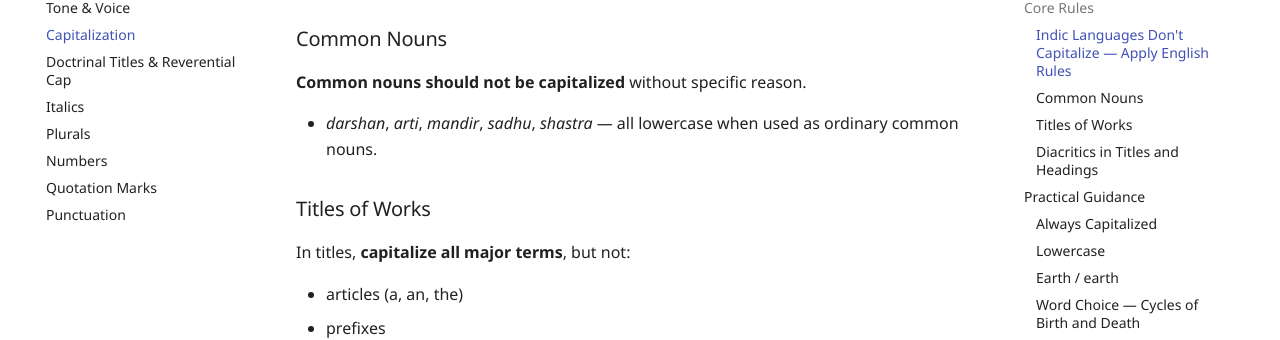
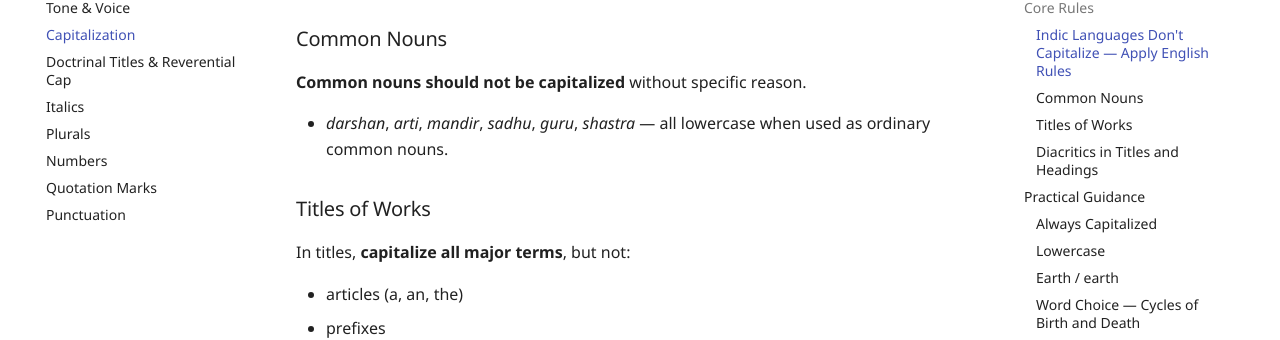
Before and after one commit to dtpenglish/baps-style-guide, an MkDocs documentation site: the page built from docs/editorial/capitalization.md, in a window 1280 px wide and 900 px high, scrolled down 353 px. Shown: the part 148-488 px from the top of the window. Built offline with MkDocs 1.6.1 and Material for MkDocs 9.7.7, drawn with Linux system fonts in a browser that asks for light colours; comment, search, counter and statistics services are not loaded; the version menu is left out.

Commit message:
Update capitalization.md

```diff
--- a/docs/editorial/capitalization.md
+++ b/docs/editorial/capitalization.md
@@ -8,7 +8,7 @@ Indic languages do not use capitalization. So follow **English capitalization ru
 ### Common Nouns
 **Common nouns should not be capitalized** without specific reason.
 
-- *darshan*, *arti*, *mandir*, *sadhu*, *shastra* — all lowercase when used as ordinary common nouns.
+- *darshan*, *arti*, *mandir*, *sadhu*, *guru*, *shastra* — all lowercase when used as ordinary common nouns.
 
 ### Titles of Works
 In titles, **capitalize all major terms**, but not:
```
